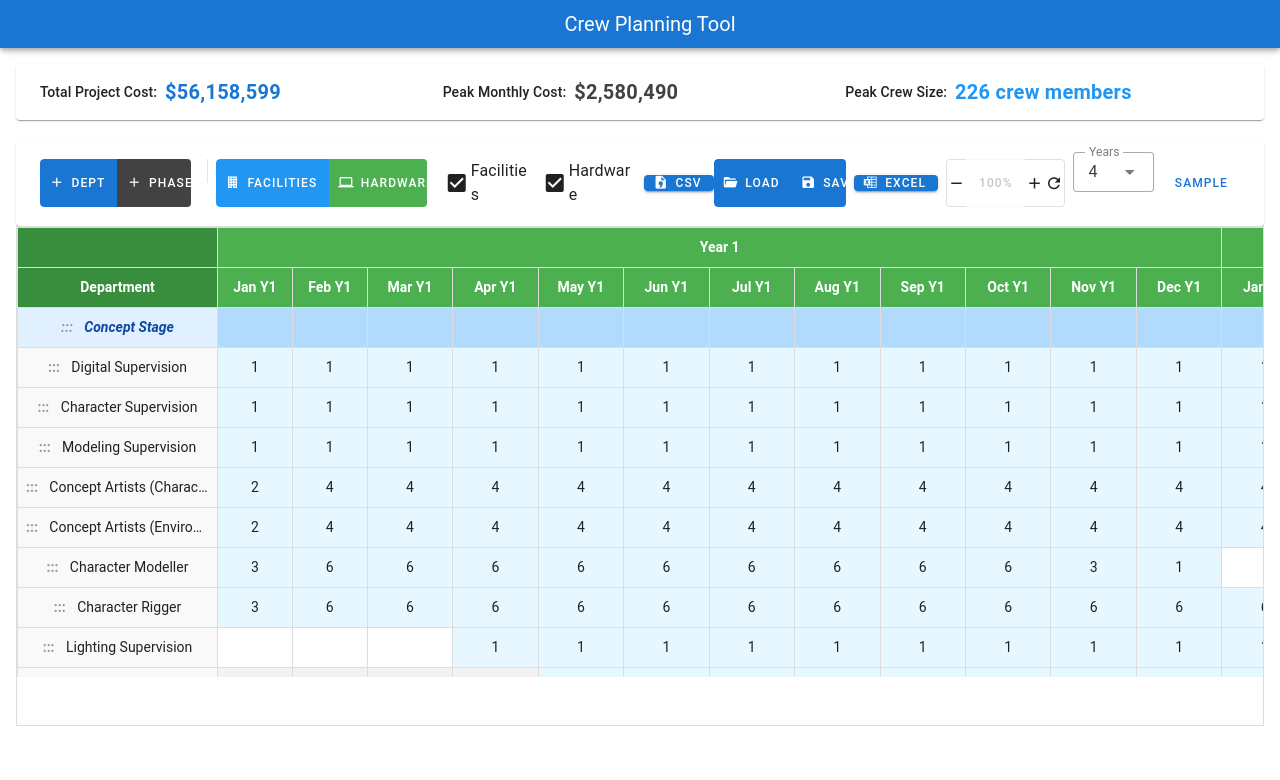
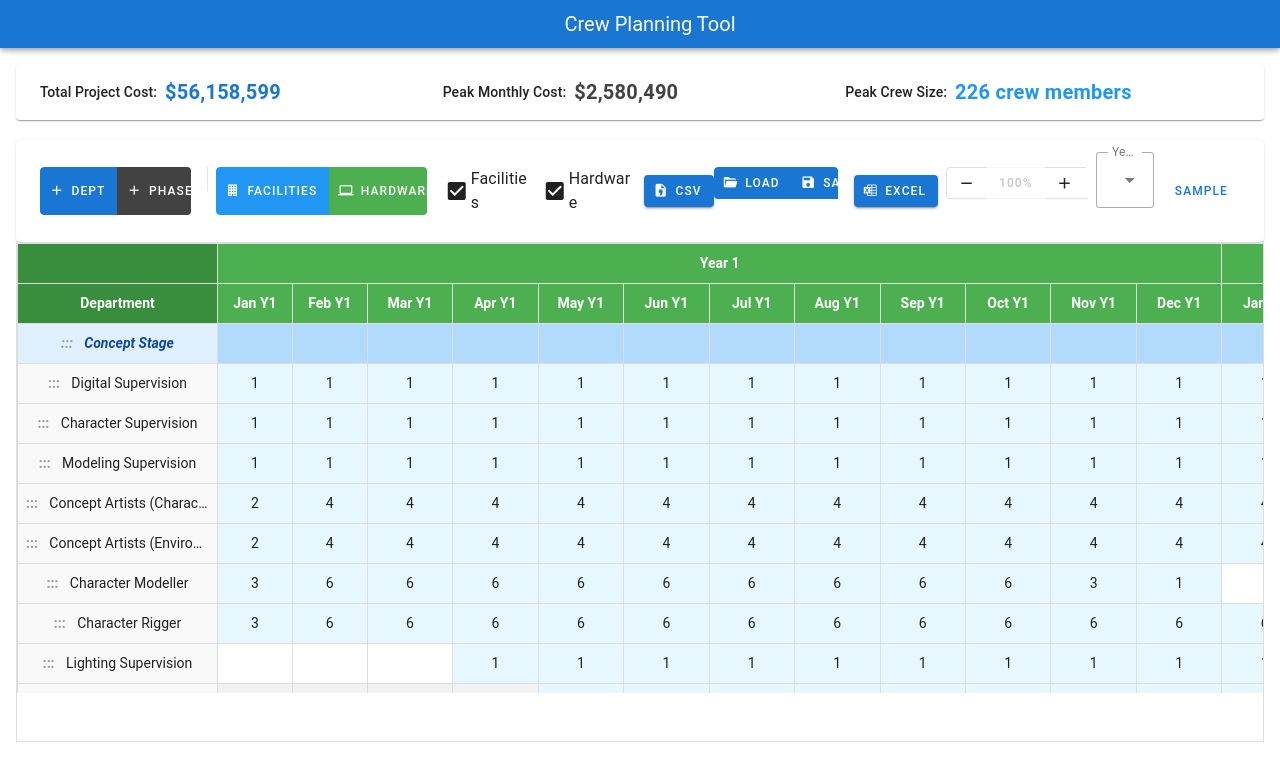
Before and after one commit to 41rumble/crew-planner, a Vue app: page / in a window 1280 px wide. Shown: the top 780 px of the page. Built offline with nearby package versions, Linux system fonts and the light colour scheme.

Commit message:
Fix button spacing and height consistency

```diff
--- a/src/App.vue
+++ b/src/App.vue
@@ -89,17 +89,27 @@
                   <!-- Export Controls -->
                   <v-col cols="12" md="3" class="py-0">
                     <div class="d-flex align-center">
-                      <FileUploader @file-loaded="loadFile" class="mr-2" />
-
-                      <v-btn-group class="mr-2">
-                        <v-btn color="primary" prepend-icon="mdi-folder-open" size="small" density="compact" @click="$refs.jsonFileInput.click()">
+                      <FileUploader @file-loaded="loadCSV" class="mr-4" />
+
+                      <v-btn-group class="mr-4">
+                        <v-btn color="primary" prepend-icon="mdi-folder-open" size="small" height="32px" @click="$refs.jsonFileInput.click()">
                           Load
                         </v-btn>
-                        <v-btn color="primary" prepend-icon="mdi-content-save" @click="exportProjectJSON" size="small" density="compact">Save</v-btn>
+                        <v-btn color="primary" prepend-icon="mdi-content-save" size="small" height="32px" @click="exportProjectJSON">
+                          Save
+                        </v-btn>
                       </v-btn-group>
                       <input type="file" ref="jsonFileInput" accept=".json" @change="importProjectJSON" style="display: none;">
 
-                      <v-btn color="primary" prepend-icon="mdi-microsoft-excel" @click="exportExcel" size="small" density="compact">Excel</v-btn>
+                      <v-btn
+                        color="primary"
+                        prepend-icon="mdi-microsoft-excel"
+                        size="small"
+                        height="32px"
+                        @click="exportExcel"
+                      >
+                        Excel
+                      </v-btn>
                     </div>
                   </v-col>
 
@@ -107,10 +117,10 @@
                   <v-col cols="12" md="3" class="py-0">
                     <div class="d-flex align-center">
                       <v-btn-group variant="outlined" class="mr-2">
-                        <v-btn icon="mdi-minus" @click="zoomOut" title="Zoom Out" size="small" density="compact"></v-btn>
-                        <v-btn disabled size="small" density="compact">{{ Math.round(zoomLevel * 100) }}%</v-btn>
-                        <v-btn icon="mdi-plus" @click="zoomIn" title="Zoom In" size="small" density="compact"></v-btn>
-                        <v-btn icon="mdi-refresh" @click="resetZoom" title="Reset Zoom" size="small" density="compact"></v-btn>
+                        <v-btn icon="mdi-minus" @click="zoomOut" title="Zoom Out" size="small" height="32px"></v-btn>
+                        <v-btn disabled size="small" height="32px">{{ Math.round(zoomLevel * 100) }}%</v-btn>
+                        <v-btn icon="mdi-plus" @click="zoomIn" title="Zoom In" size="small" height="32px"></v-btn>
+                        <v-btn icon="mdi-refresh" @click="resetZoom" title="Reset Zoom" size="small" height="32px"></v-btn>
                       </v-btn-group>
 
                       <v-select
@@ -126,11 +136,11 @@
                         ]"
                         label="Years"
                         variant="outlined"
-                        density="compact"
+                        height="32px"
                         style="max-width: 100px;"
                       ></v-select>
 
-                      <v-btn variant="text" color="primary" href="/sample_crew_plan.csv" download class="ml-2" size="small" density="compact">
+                      <v-btn variant="text" color="primary" href="/sample_crew_plan.csv" download class="ml-2" size="small" height="32px">
                         Sample
                       </v-btn>
                     </div>
--- a/src/components/FileUploader.vue
+++ b/src/components/FileUploader.vue
@@ -3,7 +3,7 @@
     color="primary"
     prepend-icon="mdi-file-delimited"
     size="small"
-    density="compact"
+    height="32px"
     @click="$refs.fileInput.click()"
   >
     CSV
```
